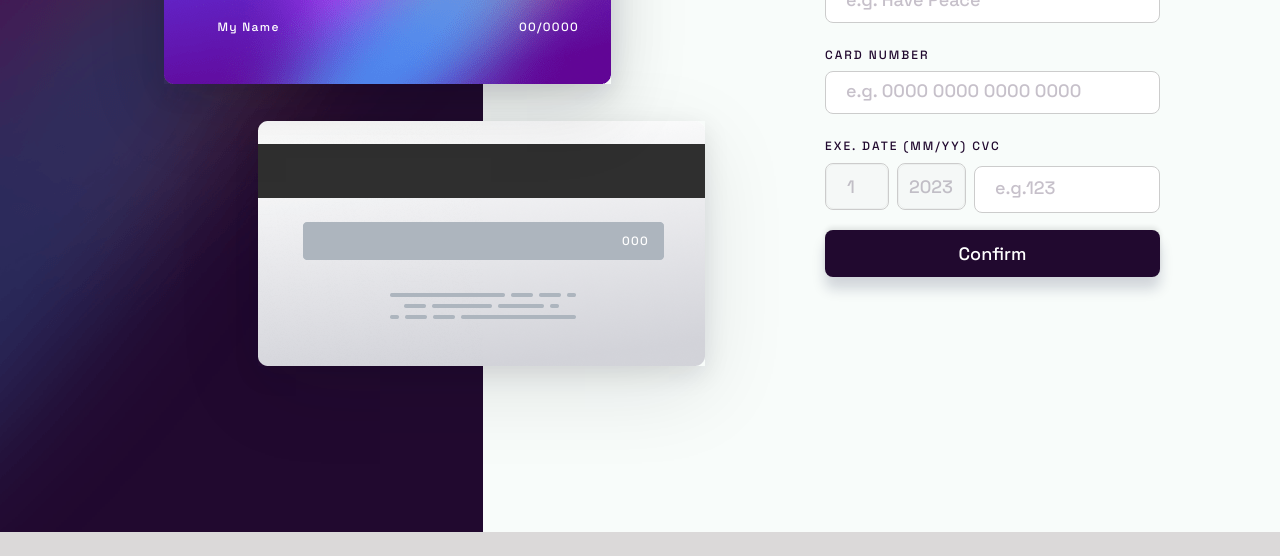
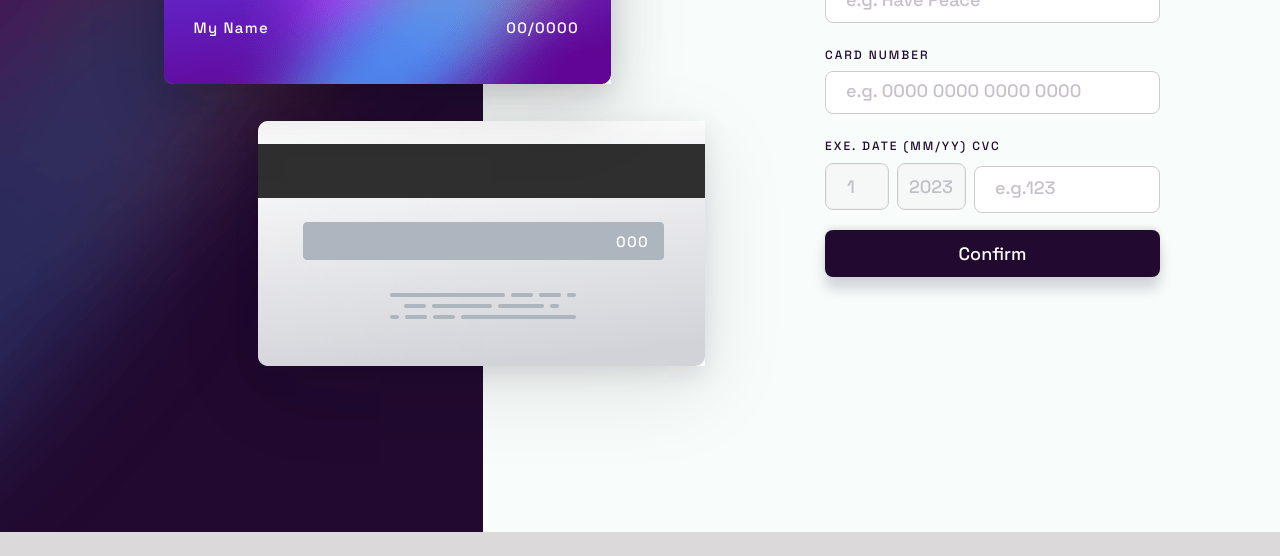
Before and after one commit to Have-Samuel/interactive-Card-Details, a plain HTML site: page index.html in a window 1280 px wide. Shown: the part 342-898 px from the top of the page. Drawn offline with nearby package versions, Linux system fonts and the light colour scheme.

Commit message:
Styling the Desktop and fixing the card Number

```diff
--- a/style.css
+++ b/style.css
@@ -446,7 +446,7 @@ form button:focus {
     z-index: 1;
     color: #fff;
     margin: 7.2rem 3.5rem 0 0;
-    font-size: 12px;
+    font-size: 15px;
   }
 
   .newNum {
@@ -469,13 +469,13 @@ form button:focus {
   }
 
   .cardName {
-    font-size: 12px;
+    font-size: 15px;
     color: #fff;
     display: flex;
-    margin-left: 0;
     flex-direction: column;
     justify-content: center;
     align-items: start;
+    margin-left: -1.5rem;
   }
 
   .cardDate {
@@ -484,6 +484,6 @@ form button:focus {
     flex-direction: column;
     justify-content: end;
     align-items: end;
-    font-size: 12px;
+    font-size: 15px;
   }
 }
```
